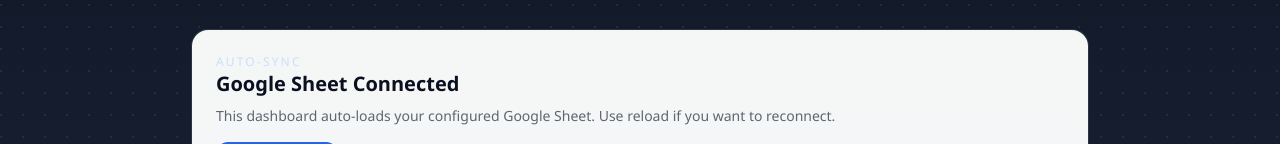
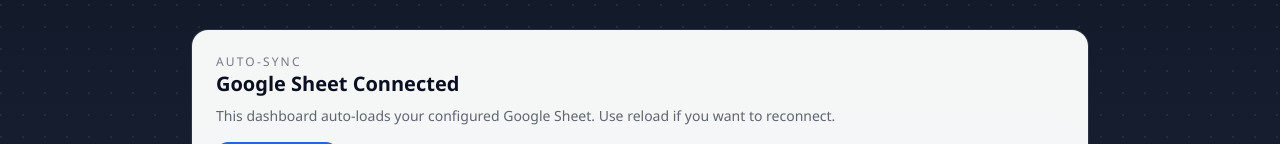
Before and after one commit to damonyoung-ai/report-visualizer, a Next.js app: page / in a window 1280 px wide. Shown: the part 546-690 px from the top of the page. Built offline with nearby package versions, Linux system fonts and the light colour scheme; no server answers.

Commit message:
Fix theme contrast on dark background

```diff
--- a/app/globals.css
+++ b/app/globals.css
@@ -29,6 +29,10 @@
   @apply text-xs uppercase tracking-[0.18em] text-blue-200/80;
 }
 
+.card .section-title {
+  @apply text-slate/60;
+}
+
 .input {
   @apply rounded-lg border border-slate/20 bg-white px-3 py-2 text-sm text-ink;
 }
@@ -39,6 +43,14 @@
 
 .button-outline {
   @apply rounded-xl border border-white/20 bg-white/10 px-4 py-2 text-sm font-semibold text-white/90 hover:bg-white/15;
+}
+
+.card .button-outline {
+  @apply border-slate/20 bg-white text-slate/80;
+}
+
+.card .button-outline:hover {
+  background-color: rgba(15, 23, 42, 0.04);
 }
 
 .fade-up {
```
